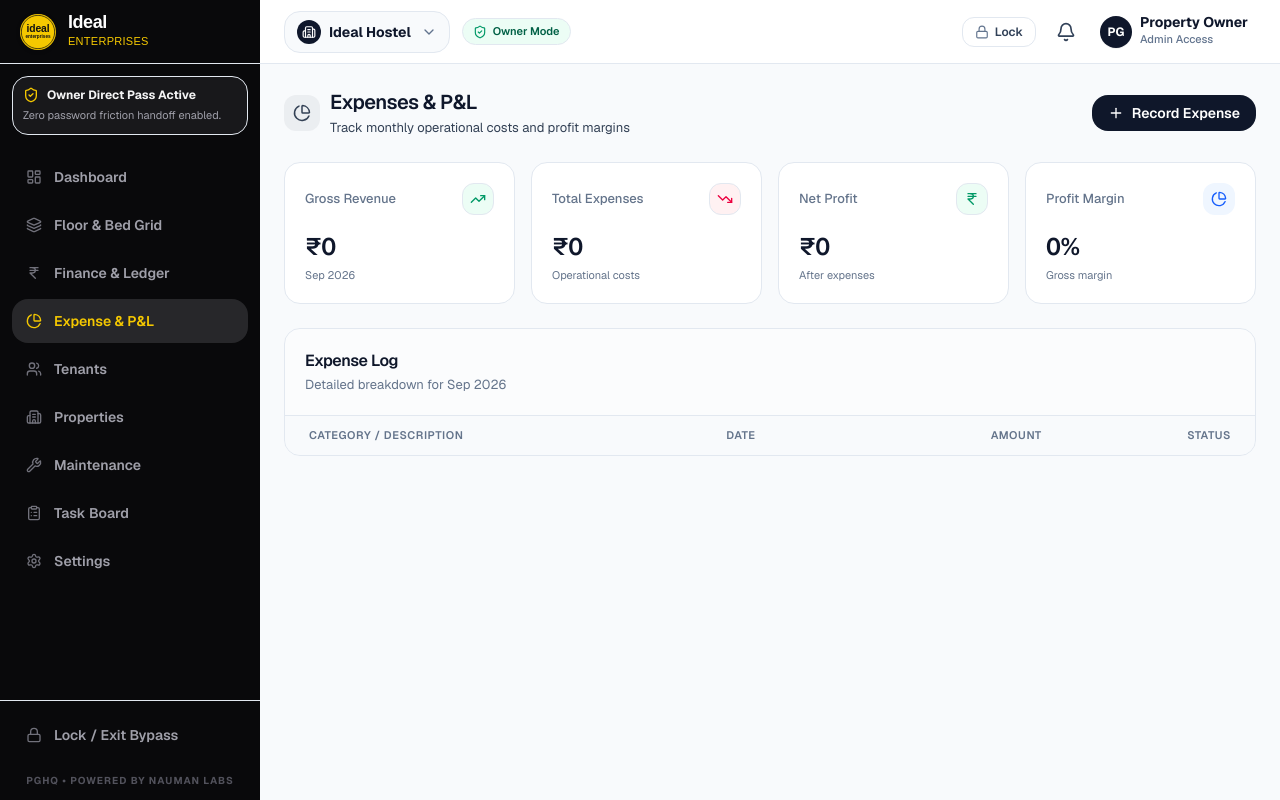
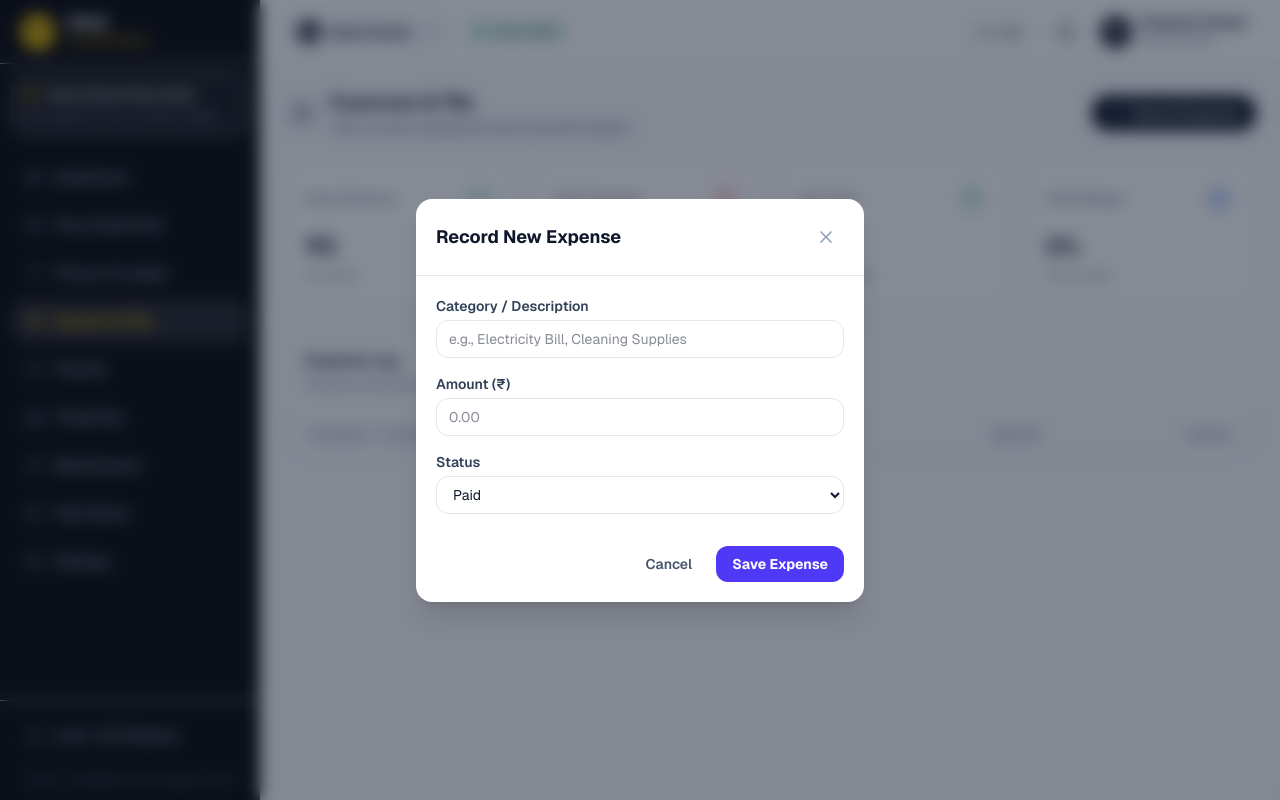
Before and after one commit to fahadnauman/ideal-hostel, a Next.js app: page /dashboard/expenses in a window 1280 px wide. Both pictures are taken after a click on the button "Record Expense". Built offline with nearby package versions, Linux system fonts and the light colour scheme.

Commit message:
fix: Record Expense button toggles modal and saves expense

```diff
--- a/src/app/dashboard/expenses/page.tsx
+++ b/src/app/dashboard/expenses/page.tsx
@@ -1,6 +1,7 @@
 "use client";
 
-import { PieChart, IndianRupee, TrendingDown, TrendingUp, Receipt, Plus } from "lucide-react";
+import React, { useState } from "react";
+import { PieChart, IndianRupee, TrendingDown, TrendingUp, Receipt, Plus, X } from "lucide-react";
 import { mockPaymentHistory } from "@/data/mock-rooms";
 
 export default function ExpensesDashboard() {
@@ -11,8 +12,9 @@ export default function ExpensesDashboard() {
     .filter(p => p.status === "PAID" && p.month === currentMonth)
     .reduce((sum, p) => sum + p.amount, 0);
 
-  // Mock Expenses
-  const expenses: { id: string; category: string; amount: number; date: string; status: string }[] = [];
+  // Expenses State
+  const [expenses, setExpenses] = useState<{ id: string; category: string; amount: number; date: string; status: string }[]>([]);
+  const [isModalOpen, setIsModalOpen] = useState(false);
 
   const totalExpenses = expenses.filter(e => e.status === "PAID").reduce((sum, e) => sum + e.amount, 0);
   const pendingExpenses = expenses.filter(e => e.status === "UNPAID").reduce((sum, e) => sum + e.amount, 0);
@@ -34,7 +36,10 @@ export default function ExpensesDashboard() {
           </div>
         </div>
 
-        <button className="flex items-center gap-2 px-4 py-2 bg-accent text-accent-foreground text-sm font-semibold rounded-xl hover:bg-accent-hover transition-default">
+        <button
+          onClick={() => setIsModalOpen(true)}
+          className="flex items-center gap-2 px-4 py-2 bg-accent text-accent-foreground text-sm font-semibold rounded-xl hover:bg-accent-hover transition-default"
+        >
           <Plus className="w-4 h-4" />
           Record Expense
         </button>
@@ -135,6 +140,15 @@ export default function ExpensesDashboard() {
           </table>
         </div>
       </div>
+      {isModalOpen && (
+        <RecordExpenseModal
+          onClose={() => setIsModalOpen(false)}
+          onSave={(expense) => {
+            setExpenses([expense, ...expenses]);
+            setIsModalOpen(false);
+          }}
+        />
+      )}
     </div>
   );
 }
@@ -163,3 +177,73 @@ function KpiCard({ title, amount, icon: Icon, color, subtitle }: { title: string
     </div>
   );
 }
+
+function RecordExpenseModal({ onClose, onSave }: { onClose: () => void; onSave: (expense: any) => void }) {
+  const [category, setCategory] = useState("");
+  const [amount, setAmount] = useState("");
+  const [status, setStatus] = useState("PAID");
+
+  const handleSave = (e: React.FormEvent) => {
+    e.preventDefault();
+    if (!category || !amount) return;
+    onSave({
+      id: `exp-${Date.now()}`,
+      category,
+      amount: Number(amount),
+      date: new Date().toISOString(),
+      status
+    });
+  };
+
+  return (
+    <div className="fixed inset-0 z-50 flex items-center justify-center bg-slate-900/50 backdrop-blur-sm p-4">
+      <div className="bg-white rounded-2xl w-full max-w-md shadow-xl overflow-hidden flex flex-col">
+        <div className="flex items-center justify-between p-5 border-b border-slate-100">
+          <h2 className="text-lg font-bold text-slate-900">Record New Expense</h2>
+          <button onClick={onClose} className="p-2 text-slate-400 hover:text-slate-600 hover:bg-slate-50 rounded-full">
+            <X className="w-5 h-5" />
+          </button>
+        </div>
+        <form onSubmit={handleSave} className="p-5 space-y-4 flex-1">
+          <div>
+            <label className="block text-sm font-semibold text-slate-700 mb-1">Category / Description</label>
+            <input
+              type="text"
+              required
+              value={category}
+              onChange={e => setCategory(e.target.value)}
+              placeholder="e.g., Electricity Bill, Cleaning Supplies"
+              className="w-full px-3 py-2 border border-slate-200 rounded-lg text-sm focus:outline-none focus:ring-2 focus:ring-indigo-500"
+            />
+          </div>
+          <div>
+            <label className="block text-sm font-semibold text-slate-700 mb-1">Amount (₹)</label>
+            <input
+              type="number"
+              required
+              value={amount}
+              onChange={e => setAmount(e.target.value)}
+              placeholder="0.00"
+              className="w-full px-3 py-2 border border-slate-200 rounded-lg text-sm focus:outline-none focus:ring-2 focus:ring-indigo-500"
+            />
+          </div>
+          <div>
+            <label className="block text-sm font-semibold text-slate-700 mb-1">Status</label>
+            <select
+              value={status}
+              onChange={e => setStatus(e.target.value)}
+              className="w-full px-3 py-2 border border-slate-200 rounded-lg text-sm focus:outline-none focus:ring-2 focus:ring-indigo-500"
+            >
+              <option value="PAID">Paid</option>
+              <option value="UNPAID">Unpaid</option>
+            </select>
+          </div>
+          <div className="pt-4 flex justify-end gap-2">
+            <button type="button" onClick={onClose} className="px-4 py-2 text-sm font-semibold text-slate-600 hover:bg-slate-50 rounded-lg">Cancel</button>
+            <button type="submit" className="px-4 py-2 bg-indigo-600 text-white text-sm font-bold rounded-lg hover:bg-indigo-700">Save Expense</button>
+          </div>
+        </form>
+      </div>
+    </div>
+  );
+}
```
